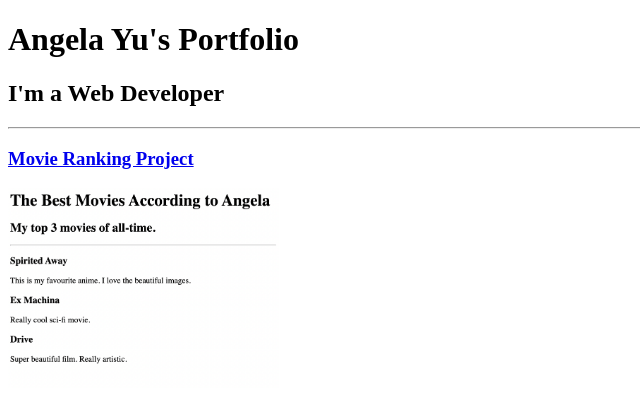
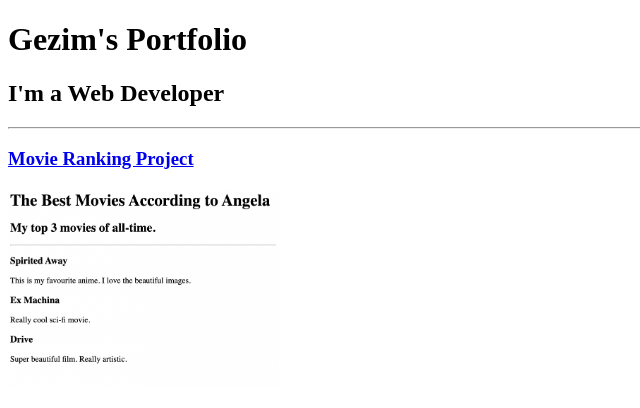
Before and after one commit to Gezimii/html-portfolio, a plain HTML site: page index.html in a window 1280 px wide. Shown: the top 408 px of the page, without its empty margins (0-640 px from the left). Drawn offline with Linux system fonts and the light colour scheme.

Commit message:
Update index.html

```diff
--- a/index.html
+++ b/index.html
@@ -7,7 +7,7 @@
 
 </head>
 <body>
-    <h1>Angela Yu's Portfolio</h1>
+    <h1>Gezim's Portfolio</h1>
     <h2>I'm a Web Developer</h2><hr/>
 <h3>
     <a href="./public/movie-ranking.html">Movie Ranking Project</a>
```
